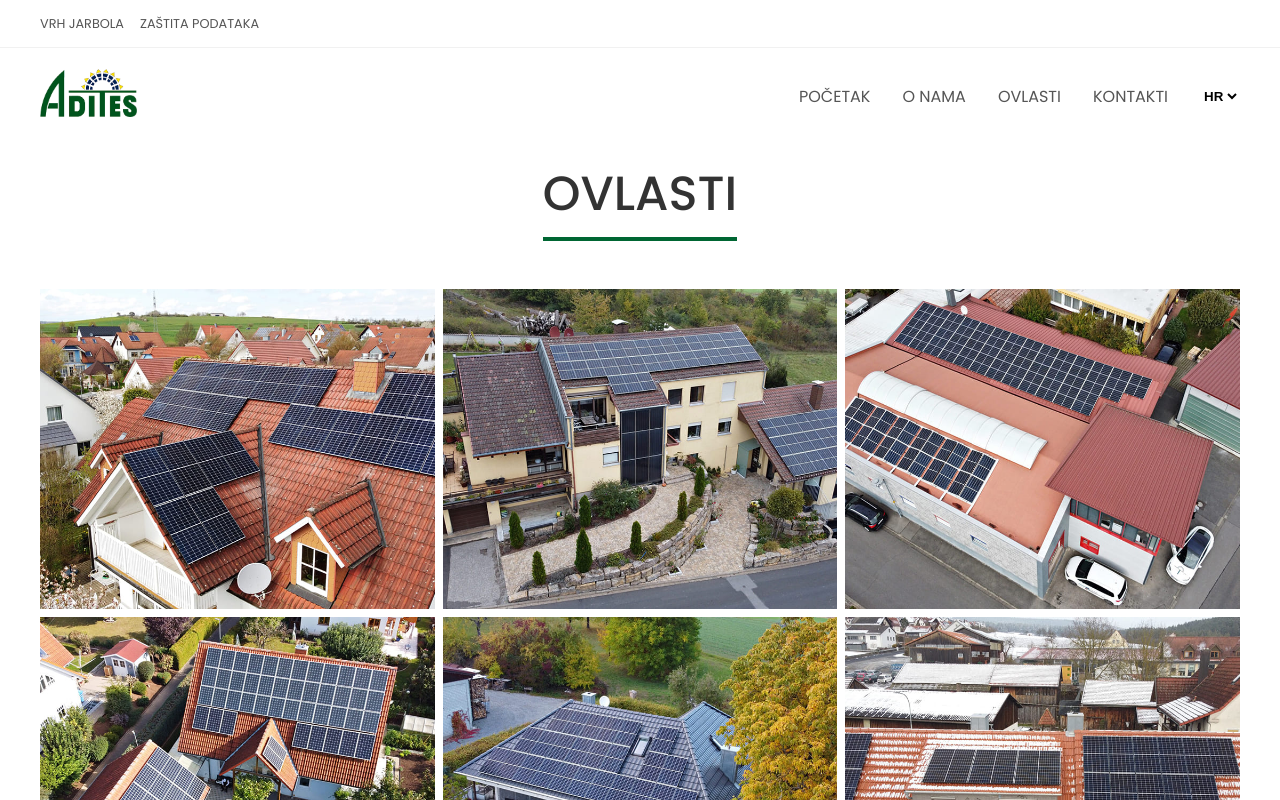
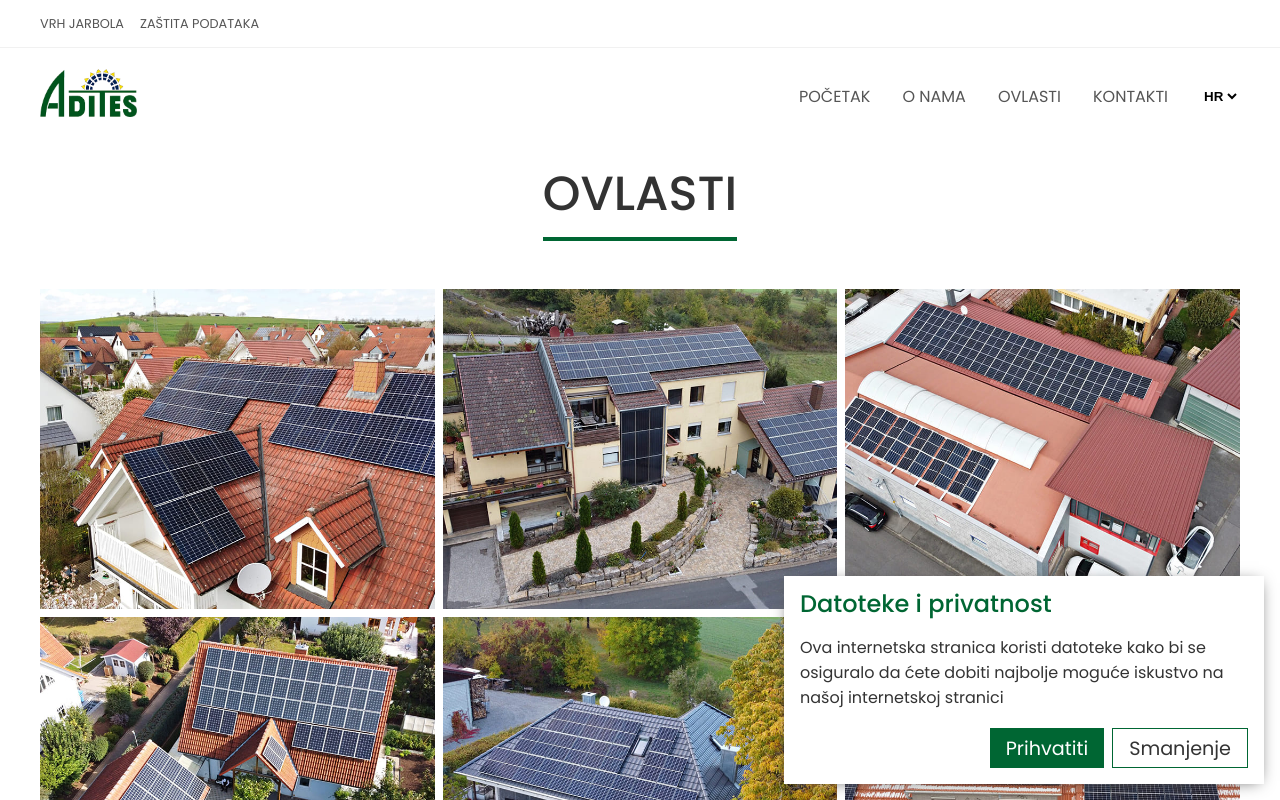
Before and after one commit to Nitrosick/Adites, a Nuxt app: page /credentials in a window 1280 px wide. Shown: the top 800 px of the page. Built offline with nearby package versions, Linux system fonts and the light colour scheme.

Commit message:
Cookies confirmation

```diff
--- a/assets/style/main.scss
+++ b/assets/style/main.scss
@@ -8,7 +8,7 @@
 
 body {
   margin: 0;
-  font-family: 'Poppins', 'Calibri', 'Arial', sans-serif;
+  font-family: $font-main;
   font-size: $font-size-md;
   color: $color-grey-1;
   overflow: overlay;
@@ -17,6 +17,7 @@ body {
 button {
   border: none;
   background-color: transparent;
+  font-family: $font-main;
   cursor: pointer;
 }
 
--- a/assets/style/variables.scss
+++ b/assets/style/variables.scss
@@ -13,6 +13,8 @@ $shadow: 0 2px 15px -5px $color-grey-2;
 $color-primary: $color-green-1;
 $color-accent: $color-green-2;
 $color-background: $color-white;
+
+$font-main: 'Poppins', 'Calibri', 'Arial', sans-serif;
 
 $font-size-xsm: 0.6rem;
 $font-size-sm: 0.8rem;
--- /dev/null
+++ b/components/app/Cookie.vue
@@ -0,0 +1,114 @@
+<template>
+  <div
+    class="cookie"
+    :class="{ 'opened': opened }"
+  >
+    <h3
+      class="cookie-title"
+      v-html="translates[ln].title"
+    />
+    <p
+      class="cookie-text"
+      v-html="translates[ln].text"
+    />
+    <div class="cookie-control">
+      <Button
+        :text="translates[ln].accept"
+        @click="accept"
+      />
+      <Button
+        :text="translates[ln].decline"
+        type="outlined"
+        @click="accept"
+      />
+    </div>
+  </div>
+</template>
+
+<script setup>
+import { ref } from 'vue'
+
+const store = useMainStore()
+const ln = computed(() => store.language)
+const opened = ref(false)
+
+const accept = () => {
+  localStorage.setItem('cookiesAccepted', true)
+  opened.value = false
+}
+
+const translates = {
+  en: {
+    title: 'Cookies & Privacy',
+    text: 'This website uses cookies to ensure you get the best expirience on our website',
+    accept: 'Accept',
+    decline: 'Decline'
+  },
+  de: {
+    title: 'Cookies und Datenschutz',
+    text: 'Diese Website verwendet Cookies, um sicherzustellen, dass Sie das beste Erlebnis auf unserer Website haben',
+    accept: 'Akzeptieren',
+    decline: 'Rückgang'
+  },
+  hr: {
+    title: 'Datoteke i privatnost',
+    text: 'Ova internetska stranica koristi datoteke kako bi se osiguralo da ćete dobiti najbolje moguće iskustvo na našoj internetskoj stranici',
+    accept: 'Prihvatiti',
+    decline: 'Smanjenje'
+  }
+}
+
+onMounted(() => {
+  if (!localStorage.getItem('cookiesAccepted')) {
+    setTimeout(() => { opened.value = true }, 750);
+  }
+})
+</script>
+
+<style lang="scss" scoped>
+.cookie {
+  display: flex;
+  flex-direction: column;
+  gap: 1rem;
+  justify-content: space-between;
+  position: fixed;
+  bottom: 1rem;
+  right: 1rem;
+  height: 13rem;
+  max-width: 30rem;
+  padding: 1rem;
+  box-shadow: $shadow;
+  background-color: $color-background;
+  transform: translateY(15rem);
+  transition: transform 0.5s;
+
+  &-title {
+    text-align: left;
+    color: $color-primary;
+  }
+
+  &-control {
+    align-self: flex-end;
+    display: flex;
+    gap: 0.5rem;
+  }
+
+  &.opened {
+    transform: translateY(0);
+  }
+}
+
+@include breakpoint-md {
+  .cookie {
+    height: auto;
+    max-width: none;
+    width: calc(100% - 2rem);
+    transform: translateY(30rem);
+
+    &-control {
+      width: 100%;
+      flex-direction: column;
+    }
+  }
+}
+</style>
--- a/components/app/Header.vue
+++ b/components/app/Header.vue
@@ -48,7 +48,7 @@ onUnmounted(() => { window.removeEventListener('scroll', handleScroll) })
   top: 0;
   left: 0;
   width: 100%;
-  background-color: $color-white;
+  background-color: $color-background;
   box-shadow: 0 0 0 0 transparent;
   transition: transform 0.5s;
   z-index: 5;
@@ -83,6 +83,7 @@ onUnmounted(() => { window.removeEventListener('scroll', handleScroll) })
   &-logo {
     height: 3rem;
     transition: height 0.5s;
+    cursor: pointer;
   }
 }
 
--- a/components/app/Menu.vue
+++ b/components/app/Menu.vue
@@ -120,7 +120,7 @@ const menuOpened = ref(false)
     display: flex;
     flex-direction: column;
     padding: 2rem;
-    background-color: $color-white;
+    background-color: $color-background;
     box-shadow: $shadow;
     transform: translateX(120%);
     transition: transform 0.5s;
--- a/components/page/main/Consultants.vue
+++ b/components/page/main/Consultants.vue
@@ -68,7 +68,7 @@ const translates = {
     left: 0;
     height: 10rem;
     width: 100%;
-    background-color: $color-white;
+    background-color: $color-background;
     z-index: 1;
   }
 
@@ -100,7 +100,7 @@ const translates = {
     align-items: center;
     max-width: 27rem;
     padding: 2rem;
-    background-color: $color-white;
+    background-color: $color-background;
     box-shadow: $shadow;
 
     &-photo {
--- a/components/page/main/Projects.vue
+++ b/components/page/main/Projects.vue
@@ -74,7 +74,7 @@ const translates = {
     left: 0;
     height: 7rem;
     width: 100%;
-    background-color: $color-white;
+    background-color: $color-background;
     z-index: 1;
   }
 }
@@ -94,7 +94,7 @@ const translates = {
     min-width: 20rem;
     max-width: 20rem;
     height: 18rem;
-    background-color: $color-white;
+    background-color: $color-background;
     box-shadow: $shadow;
     overflow: hidden;
 
--- /dev/null
+++ b/components/ui/Button.vue
@@ -0,0 +1,46 @@
+<template>
+  <button
+    v-if="text"
+    class="button"
+    :class="{ 'button-outlined': type === 'outlined' }"
+    @click.prevent="$emit('click')"
+  >
+    {{ text }}
+  </button>
+</template>
+
+<script setup>
+defineProps({
+  text: {
+    type: String,
+    required: true
+  },
+  type: {
+    type: String,
+    default: ''
+  }
+})
+</script>
+
+<style lang="scss" scoped>
+.button {
+  background-color: $color-primary;
+  color: $color-white;
+  height: 2.5rem;
+  font-size: $font-size-lg;
+  padding: 0 1rem;
+  overflow: hidden;
+  white-space: nowrap;
+  transition: opacity 0.3s;
+
+  &:hover {
+    opacity: 0.7;
+  }
+}
+
+.button-outlined {
+  border: 1px solid $color-primary;
+  background-color: $color-background;
+  color: $color-grey-1;
+}
+</style>
--- a/layouts/default.vue
+++ b/layouts/default.vue
@@ -3,13 +3,14 @@
     <Header />
     <slot />
     <Footer />
+    <Cookie />
   </div>
 </template>
 
 <script setup>
 import Header from '@/components/app/Header.vue';
 import Footer from '@/components/app/Footer.vue';
-
+import Cookie from '@/components/app/Cookie.vue';
 </script>
 
 <style lang="scss" scoped>
--- a/pages/credentials.vue
+++ b/pages/credentials.vue
@@ -144,7 +144,7 @@ useHead({ title: () => `${projectTitle} | ${translates[ln.value].title}` })
 
   &-content {
     padding: 0.3rem;
-    background-color: $color-white;
+    background-color: $color-background;
   }
 
   &-description {
```
